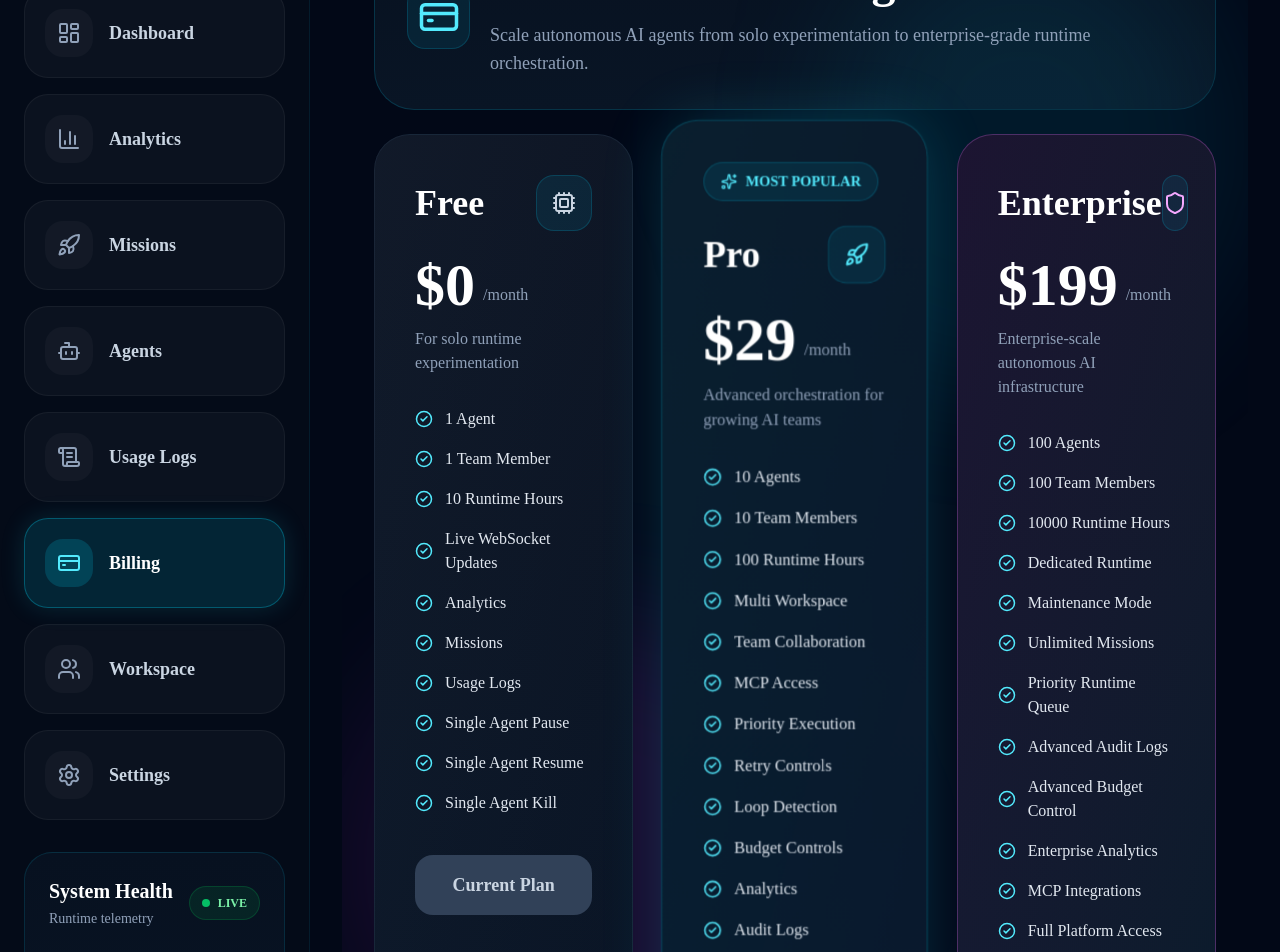
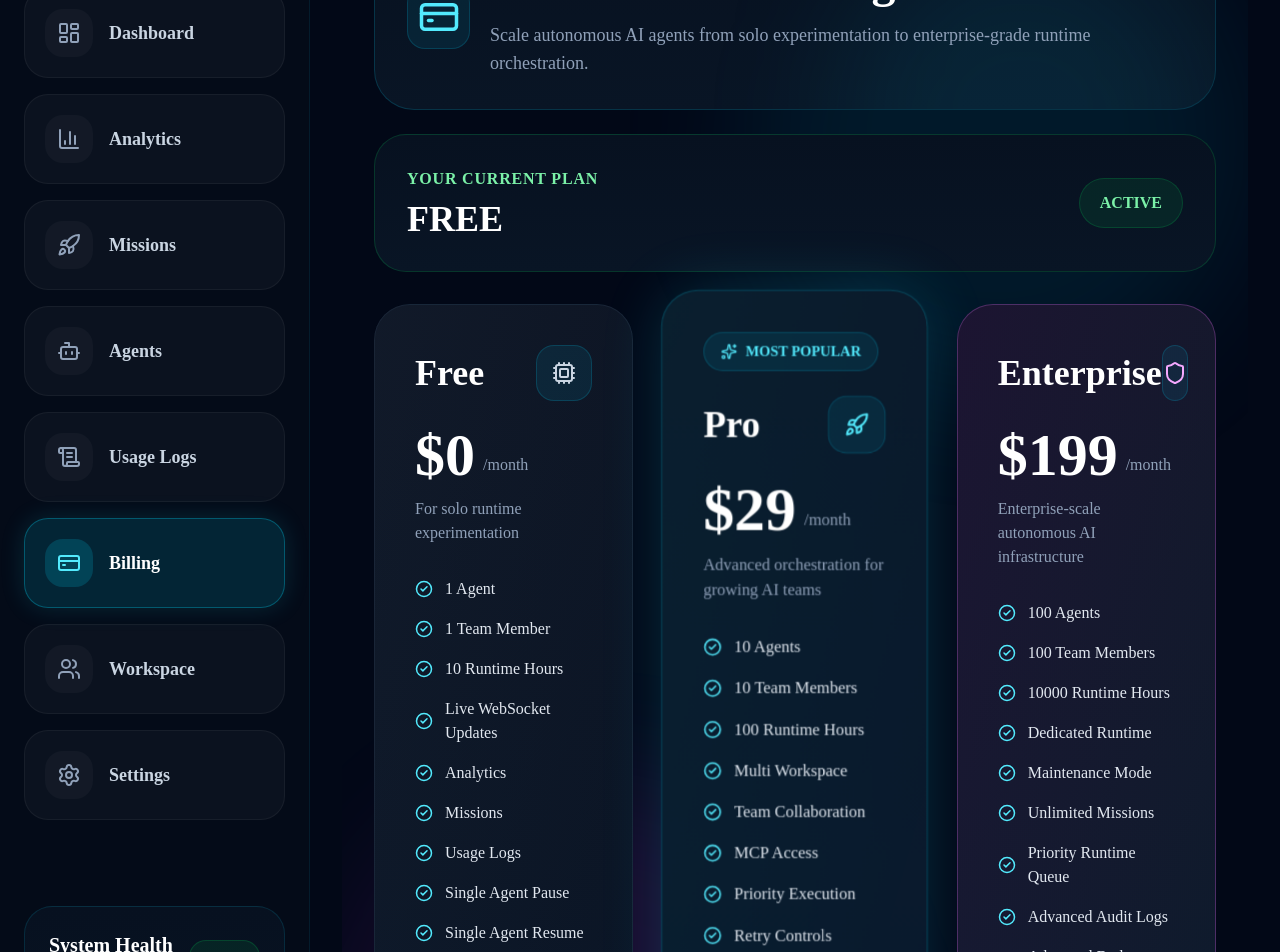
Before and after one commit to milan-backend/Agent-Pulse, a Next.js app in the folder frontend/: page /dashboard/billing in a window 1280 px wide. Shown: the part 140-1092 px from the top of the page. Built offline with nearby package versions, Linux system fonts and the light colour scheme; no server answers; sample sign-in values are in the browser's storage.

Commit message:
solved the billing page problem

```diff
--- a/frontend/app/dashboard/billing/page.tsx
+++ b/frontend/app/dashboard/billing/page.tsx
@@ -1,7 +1,13 @@
 "use client";
 
 import {
-  createCheckout
+  useEffect,
+  useState
+} from "react";
+
+import {
+  createCheckout,
+  getCurrentPlan
 } from "@/components/api";
 
 import {
@@ -118,6 +124,39 @@ const plans = [
 ];
 
 export default function BillingPage() {
+
+  const [
+    currentPlan,
+    setCurrentPlan
+  ] = useState("free");
+
+  useEffect(() => {
+
+    const loadPlan = async () => {
+
+      try {
+
+        const data =
+          await getCurrentPlan();
+
+        setCurrentPlan(
+          (
+            data?.plan ||
+            "free"
+          ).toLowerCase()
+        );
+
+      } catch {
+
+        setCurrentPlan(
+          "free"
+        );
+      }
+    };
+
+    loadPlan();
+
+  }, []);
 
   const handleCheckout = async (
     planName: string
@@ -271,6 +310,71 @@ export default function BillingPage() {
               </div>
             </div>
           </div>
+        </div>
+
+        {/* CURRENT PLAN CARD */}
+
+        <div
+          className="
+            mb-8
+            rounded-[32px]
+            border
+            border-green-500/20
+            bg-[linear-gradient(180deg,#071120_0%,#091525_100%)]
+            p-8
+          "
+        >
+
+          <div
+            className="
+              flex
+              items-center
+              justify-between
+            "
+          >
+
+            <div>
+
+              <p
+                className="
+                  text-green-300
+                  font-black
+                  uppercase
+                  tracking-wider
+                "
+              >
+                Your Current Plan
+              </p>
+
+              <h2
+                className="
+                  text-4xl
+                  font-black
+                  mt-2
+                "
+              >
+                {currentPlan.toUpperCase()}
+              </h2>
+
+            </div>
+
+            <div
+              className="
+                px-5
+                py-3
+                rounded-full
+                bg-green-500/10
+                border
+                border-green-500/20
+                text-green-300
+                font-black
+              "
+            >
+              ACTIVE
+            </div>
+
+          </div>
+
         </div>
 
         {/* PRICING CARDS */}
@@ -505,15 +609,22 @@ export default function BillingPage() {
 
                 <button
 
-                  disabled={plan.disabled}
+                  disabled={
+                    currentPlan ===
+                    plan.name.toLowerCase()
+                  }
 
                   onClick={() =>
+
+                    plan.planKey &&
                     handleCheckout(
-                      plan.planKey!
+                      plan.planKey
                     )
+
                   }
 
                   className={`
+
                     w-full
                     py-4
                     rounded-2xl
@@ -522,12 +633,15 @@ export default function BillingPage() {
                     transition-all
 
                     ${
-                      plan.disabled
+                      currentPlan ===
+                      plan.name.toLowerCase()
+
                       ? `
-                          bg-slate-700
-                          text-slate-300
+                        bg-green-600
+                        text-white
                         cursor-not-allowed
                       `
+
                       : `
                         bg-cyan-400
                         text-black
@@ -538,7 +652,14 @@ export default function BillingPage() {
                   `}
                 >
 
-                  {plan.button}
+                  {
+                    currentPlan ===
+                    plan.name.toLowerCase()
+
+                      ? "Current Plan"
+
+                      : plan.button
+                  }
 
                 </button>
               </div>
--- a/frontend/components/api.ts
+++ b/frontend/components/api.ts
@@ -302,6 +302,13 @@ export async function createCheckout(
     {
       method: "POST",
     }
+  );
+}
+
+export async function getCurrentPlan()
+{
+  return request(
+    "/billing/current-plan"
   );
 }
 
```
Also changed, not shown: 2 other files (tests, documents, lock files or other folders). Lines whose indentation alone changed are shown as unchanged.
